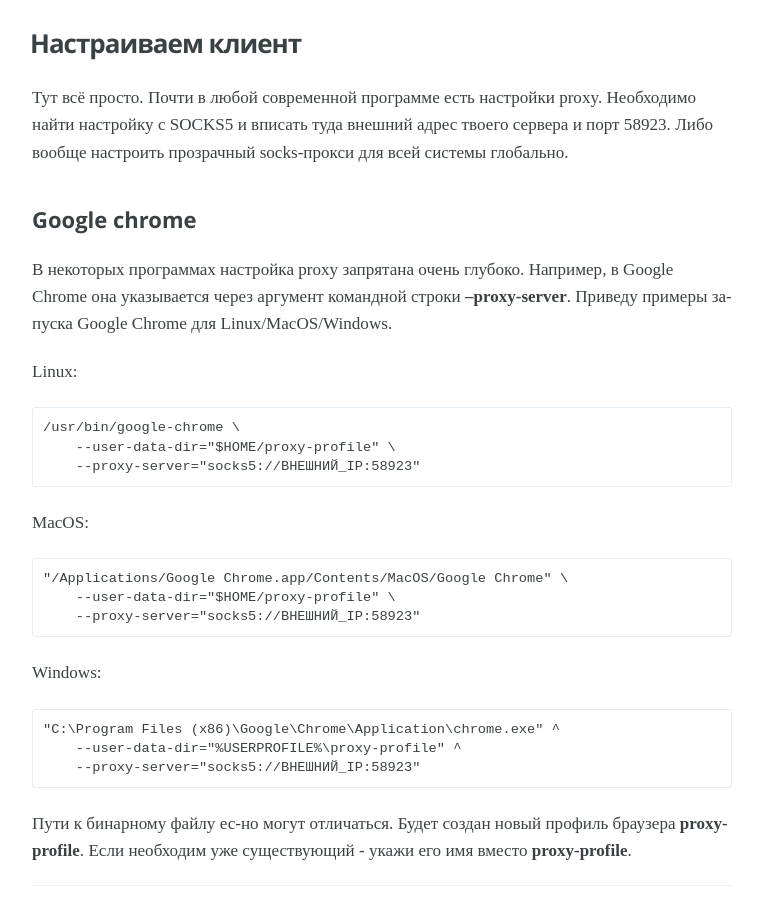
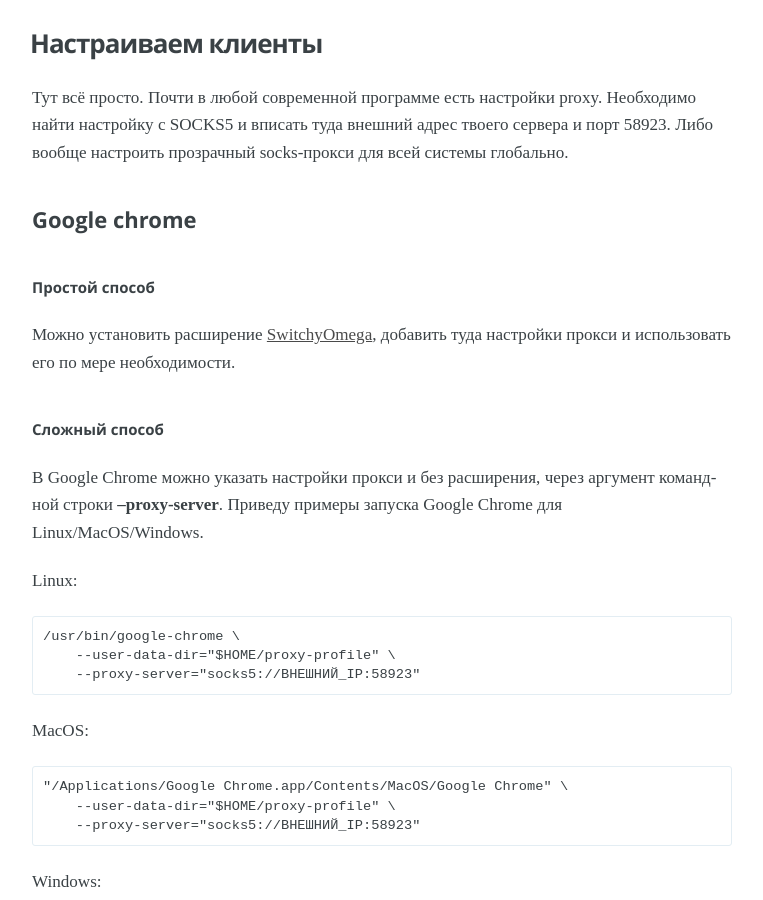
Before and after one commit to cryptopunks/cryptopunks.github.io, a Jekyll site: the page built from _posts/2020-08-22-create-socks-proxy.markdown, in a window 1280 px wide and 900 px high, scrolled down 1343 px. Shown: the whole window, without its empty margins (258-1021 px from the left). Built offline with Jekyll 4.4.1, drawn with Linux system fonts in a browser that asks for light colours; some of the changed text lies outside the part shown.

Commit message:
added firefox/chrome addons

````diff
--- a/_posts/2020-08-22-create-socks-proxy.markdown
+++ b/_posts/2020-08-22-create-socks-proxy.markdown
@@ -40,13 +40,20 @@
 
 Но имей в виду, что в такой конфигурации порт 58923 будет доступен для всех и без авторизации!
 
-## Настраиваем клиент
+## Настраиваем клиенты
 
 Тут всё просто. Почти в любой современной программе есть настройки proxy. Необходимо найти настройку с SOCKS5 и вписать туда внешний адрес твоего сервера и порт 58923. Либо вообще настроить прозрачный socks-прокси для всей системы глобально.
 
+
 ### Google chrome
 
-В некоторых программах настройка proxy запрятана очень глубоко. Например, в Google Chrome она указывается через аргумент командной строки **--proxy-server**. Приведу примеры запуска Google Chrome для Linux/MacOS/Windows.
+#### Простой способ
+
+Можно установить расширение [SwitchyOmega](https://chrome.google.com/webstore/detail/proxy-switchyomega/padekgcemlokbadohgkifijomclgjgif), добавить туда настройки прокси и использовать его по мере необходимости.
+
+#### Сложный способ
+
+В Google Chrome можно указать настройки прокси и без расширения, через аргумент командной строки **--proxy-server**. Приведу примеры запуска Google Chrome для Linux/MacOS/Windows.
 
 Linux:
 
@@ -73,3 +80,12 @@
 ```
 
 Пути к бинарному файлу ес-но могут отличаться. Будет создан новый профиль браузера **proxy-profile**. Если необходим уже существующий - укажи его имя вместо **proxy-profile**.
+
+
+### Firefox
+
+В отличии от Google Chrome в лисе проксик можно прописать непосредственно в настройках (раздел **Network settings**):
+
+<img src="/uploads/firefox_socks_proxy.png">
+
+Но лучше поставить расширение [FoxyProxy](https://addons.mozilla.org/ru/firefox/addon/foxyproxy-standard/) и иметь быструю возможность включать и выключать проксю (и не одну) не залезая каждый раз в дебри настроек.
````
Also changed, not shown: uploads/firefox_socks_proxy.png (added).
